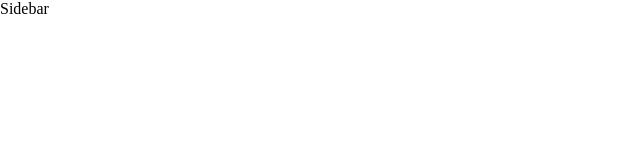
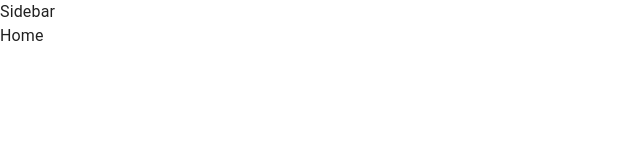
Before and after one commit to charmingbiswas/newsbyte-project, a React (Vite) app: page / in a window 1280 px wide. Shown: the top 160 px of the page, without its empty margins (0-640 px from the left). Built offline with nearby package versions, Linux system fonts and the light colour scheme.

Commit message:
Added support for basic themeing using Material UI

```diff
--- a/package.json
+++ b/package.json
@@ -10,6 +10,9 @@
     "preview": "vite preview"
   },
   "dependencies": {
+    "@emotion/react": "^11.11.1",
+    "@emotion/styled": "^11.11.0",
+    "@mui/material": "^5.14.20",
     "react": "^18.2.0",
     "react-dom": "^18.2.0",
     "react-router-dom": "^6.20.1"
--- /dev/null
+++ b/src/components/CryptoConverter/index.tsx
@@ -0,0 +1,5 @@
+function CryptoConverter() {
+    return <div>CryptoConverter</div>;
+}
+
+export default CryptoConverter;
--- /dev/null
+++ b/src/components/Home/index.tsx
@@ -0,0 +1,5 @@
+const Home = () => {
+    return <div>Home</div>;
+};
+
+export default Home;
--- a/src/main.tsx
+++ b/src/main.tsx
@@ -5,7 +5,7 @@ import { RouterProvider } from 'react-router-dom';
 import { router } from './routes';
 
 ReactDOM.createRoot(document.getElementById('root')!).render(
-    <React.StrictMode>
-        <RouterProvider router={router} />
-    </React.StrictMode>,
+  <React.StrictMode>
+    <RouterProvider router={router} />
+  </React.StrictMode>,
 );
--- a/src/rootLayout.tsx
+++ b/src/rootLayout.tsx
@@ -1,11 +1,19 @@
+import { Outlet } from 'react-router-dom';
 import Sidebar from './components/Sidebar/Sidebar';
+import { ColorModeContext, useMode } from './themes';
+import { CssBaseline, ThemeProvider } from '@mui/material';
 
 function RootLayout() {
-    return (
-        <>
-            <Sidebar />
-        </>
-    );
+  const [theme, colorMode] = useMode();
+  return (
+    <ColorModeContext.Provider value={colorMode}>
+      <ThemeProvider theme={theme}>
+        <CssBaseline />
+        <Sidebar />
+        <Outlet />
+      </ThemeProvider>
+    </ColorModeContext.Provider>
+  );
 }
 
 export default RootLayout;
--- /dev/null
+++ b/src/themes/colorsTokens.ts
@@ -0,0 +1,156 @@
+import { ThemeModeType } from '../types';
+
+const getColorTokens = (mode: ThemeModeType) => {
+  return {
+    ...(mode == 'dark'
+      ? {
+          primary: {
+            100: '#cfd0d1',
+            200: '#a0a0a3',
+            300: '#707174',
+            400: '#414146',
+            500: '#111218',
+            600: '#0e0e13',
+            700: '#0a0b0e',
+            800: '#07070a',
+            900: '#030405',
+          },
+
+          secondary: {
+            100: '#d2d2d4',
+            200: '#a4a5a9',
+            300: '#77797f',
+            400: '#494c54',
+            500: '#1c1f29',
+            600: '#161921',
+            700: '#111319',
+            800: '#0b0c10',
+            900: '#060608',
+          },
+
+          purpleAccent: {
+            100: '#e6e1fb',
+            200: '#cdc3f7',
+            300: '#b5a4f2',
+            400: '#9c86ee',
+            500: '#8368ea',
+            600: '#6953bb',
+            700: '#4f3e8c',
+            800: '#342a5e',
+            900: '#1a152f',
+          },
+
+          greenAccent: {
+            100: '#e0f4ea',
+            200: '#c1ead4',
+            300: '#a1dfbf',
+            400: '#82d5a9',
+            500: '#63ca94',
+            600: '#4fa276',
+            700: '#3b7959',
+            800: '#28513b',
+            900: '#14281e',
+          },
+
+          redAccent: {
+            100: '#f1d9db',
+            200: '#e4b4b7',
+            300: '#d68e93',
+            400: '#c9696f',
+            500: '#bb434b',
+            600: '#96363c',
+            700: '#70282d',
+            800: '#4b1b1e',
+            900: '#250d0f',
+          },
+
+          whiteAccent: {
+            100: '#f9f9f9',
+            200: '#f3f3f3',
+            300: '#ececec',
+            400: '#e6e6e6',
+            500: '#e0e0e0',
+            600: '#b3b3b3',
+            700: '#868686',
+            800: '#5a5a5a',
+            900: '#2d2d2d',
+          },
+        }
+      : // ---- Light Mode Tokens ---- //
+        {
+          primary: {
+            100: '#030405',
+            200: '#07070a',
+            300: '#0a0b0e',
+            400: '#0e0e13',
+            500: '#111218',
+            600: '#414146',
+            700: '#707174',
+            800: '#a0a0a3',
+            900: '#cfd0d1',
+          },
+
+          secondary: {
+            100: '#060608',
+            200: '#0b0c10',
+            300: '#111319',
+            400: '#161921',
+            500: '#1c1f29',
+            600: '#494c54',
+            700: '#77797f',
+            800: '#a4a5a9',
+            900: '#d2d2d4',
+          },
+
+          purpleAccent: {
+            100: '#1a152f',
+            200: '#342a5e',
+            300: '#4f3e8c',
+            400: '#6953bb',
+            500: '#8368ea',
+            600: '#9c86ee',
+            700: '#b5a4f2',
+            800: '#cdc3f7',
+            900: '#e6e1fb',
+          },
+
+          greenAccent: {
+            100: '#14281e',
+            200: '#28513b',
+            300: '#3b7959',
+            400: '#4fa276',
+            500: '#63ca94',
+            600: '#82d5a9',
+            700: '#a1dfbf',
+            800: '#c1ead4',
+            900: '#e0f4ea',
+          },
+
+          redAccent: {
+            100: '#250d0f',
+            200: '#4b1b1e',
+            300: '#70282d',
+            400: '#96363c',
+            500: '#bb434b',
+            600: '#c9696f',
+            700: '#d68e93',
+            800: '#e4b4b7',
+            900: '#f1d9db',
+          },
+
+          whiteAccent: {
+            100: '#2d2d2d',
+            200: '#5a5a5a',
+            300: '#868686',
+            400: '#b3b3b3',
+            500: '#e0e0e0',
+            600: '#e6e6e6',
+            700: '#ececec',
+            800: '#f3f3f3',
+            900: '#f9f9f9',
+          },
+        }),
+  };
+};
+
+export { getColorTokens };
--- /dev/null
+++ b/src/themes/index.ts
@@ -0,0 +1,28 @@
+import { Theme, ThemeOptions, createTheme } from '@mui/material';
+import { ColorModeType, ThemeModeType } from '../types';
+import { createContext, useMemo, useState } from 'react';
+
+export const ColorModeContext = createContext({
+  toggleColorMode: () => {},
+});
+
+const themeSettings = (mode: ThemeModeType): ThemeOptions => {
+  return {};
+};
+
+export const useMode = (): [Theme, ColorModeType] => {
+  const [mode, setMode] = useState<ThemeModeType>('dark');
+
+  const colorMode = useMemo(() => {
+    return {
+      toggleColorMode: () =>
+        setMode((prev) => (prev === 'dark' ? 'light' : 'dark')),
+    };
+  }, []);
+
+  const theme = useMemo(() => {
+    return createTheme(themeSettings(mode));
+  }, [mode]);
+
+  return [theme, colorMode];
+};
--- /dev/null
+++ b/src/types.ts
@@ -0,0 +1,5 @@
+export type ThemeModeType = 'dark' | 'light';
+
+export type ColorModeType = {
+  toggleColorMode: () => void;
+};
```
Also changed, not shown: src/routes/index.tsx (+12 -0 lines), 2 other files (tests, documents, lock files or other folders).
